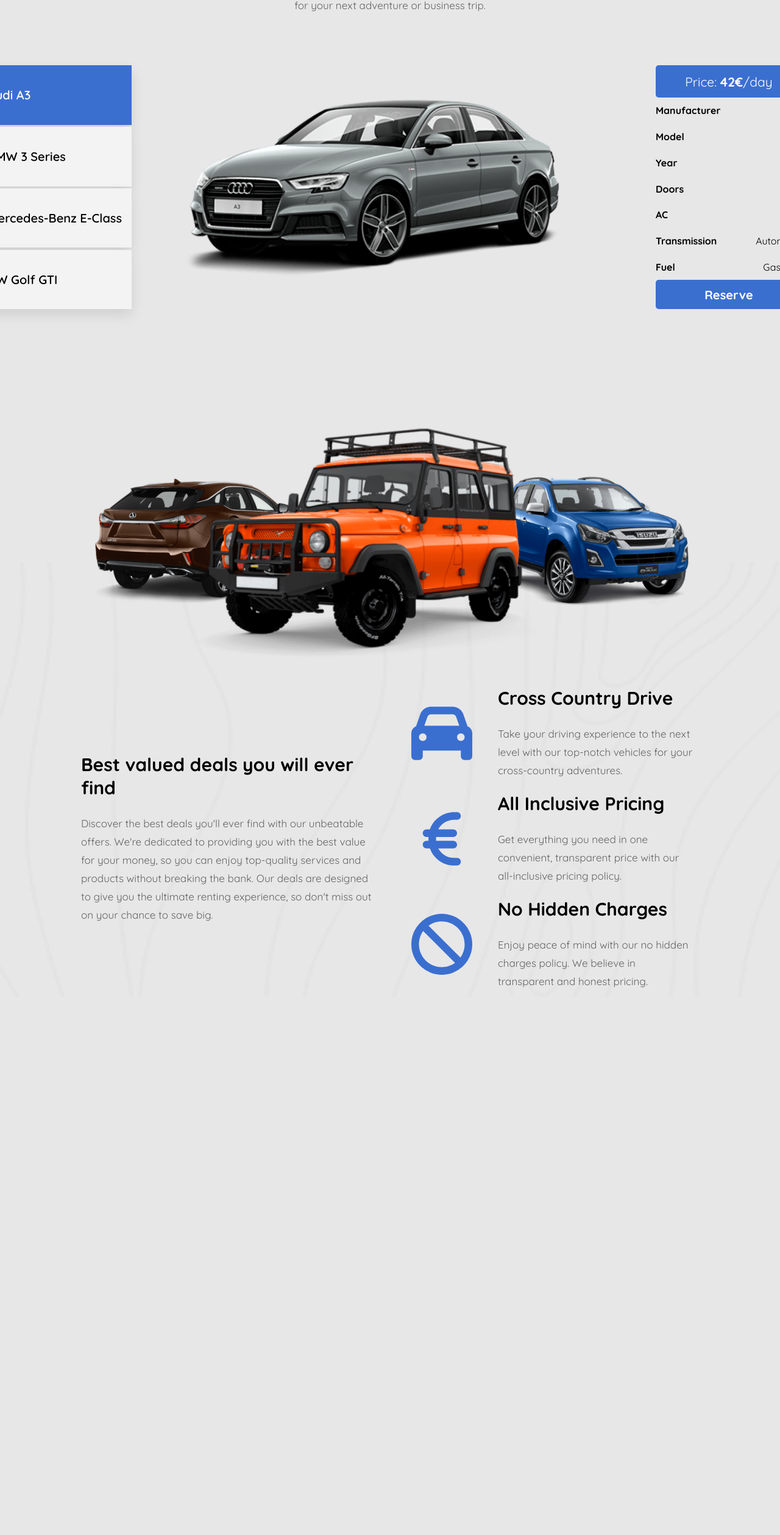
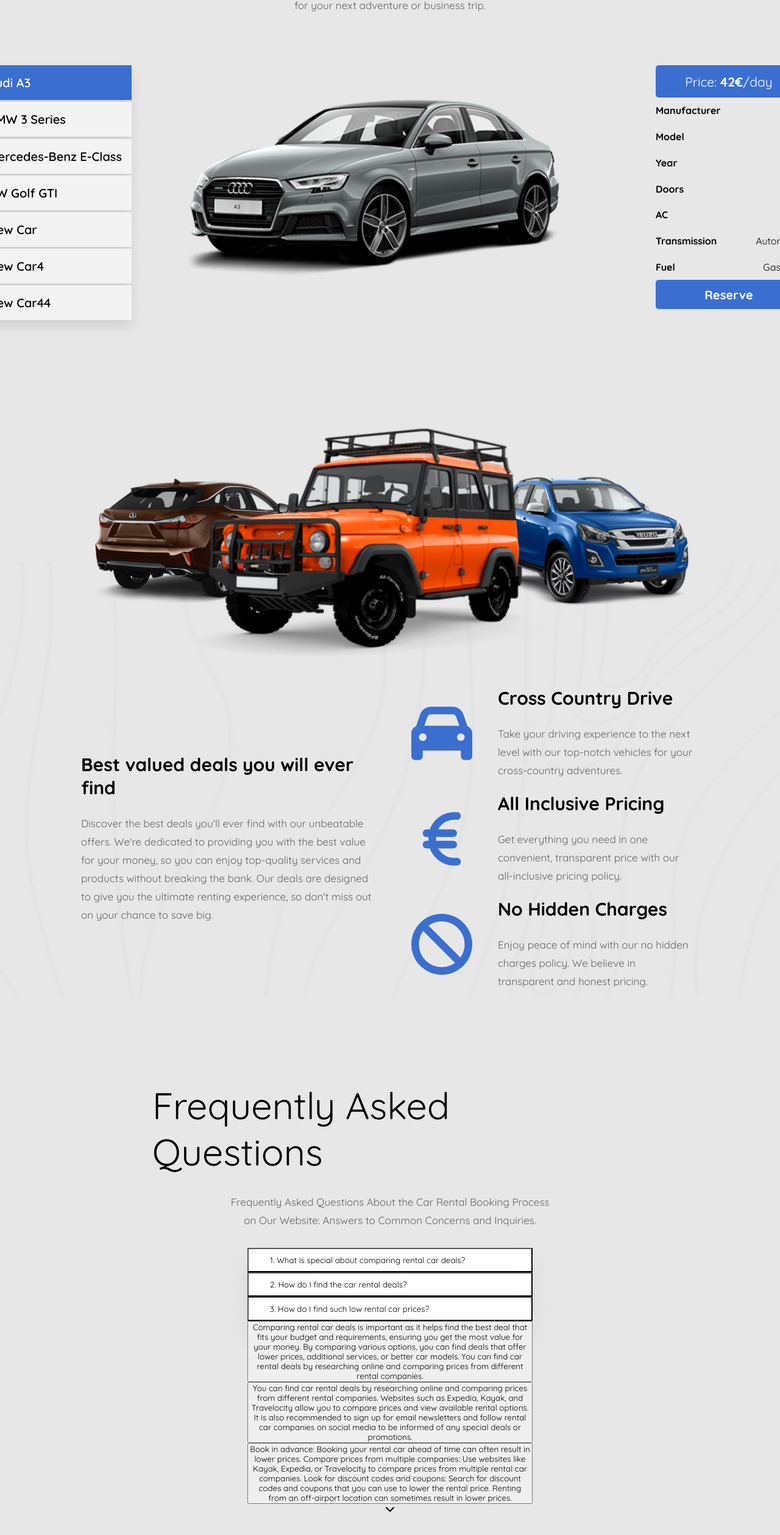
Before and after one commit to aldask/car-rental, a React (Create React App) app: page / in a window 1280 px wide. Shown: the part 1462-3980 px from the top of the page at 61% size. Before the commit the page ends 3097 px from the top, so only its background shows below. Built offline with nearby package versions, Linux system fonts and the light colour scheme.

Commit message:
Loaded questions

```diff
--- a/src/components/Booking.tsx
+++ b/src/components/Booking.tsx
@@ -59,6 +59,42 @@
   },
   {
     label: "VW Golf GTI",
+    img: GolfGTI,
+    manufacturer: "Volkswagen",
+    model: "Golf GTI",
+    year: "2021",
+    doors: "4/5",
+    ac: "Yes",
+    transmission: "Automatic",
+    fuel: "Gasoline",
+    price: "75",
+  },
+  {
+    label: "New Car",
+    img: GolfGTI,
+    manufacturer: "Volkswagen",
+    model: "Golf GTI",
+    year: "2021",
+    doors: "4/5",
+    ac: "Yes",
+    transmission: "Automatic",
+    fuel: "Gasoline",
+    price: "75",
+  },
+  {
+    label: "New Car4",
+    img: GolfGTI,
+    manufacturer: "Volkswagen",
+    model: "Golf GTI",
+    year: "2021",
+    doors: "4/5",
+    ac: "Yes",
+    transmission: "Automatic",
+    fuel: "Gasoline",
+    price: "75",
+  },
+  {
+    label: "New Car44",
     img: GolfGTI,
     manufacturer: "Volkswagen",
     model: "Golf GTI",
--- a/src/components/Faq.tsx
+++ b/src/components/Faq.tsx
@@ -1,52 +1,70 @@
-import { FontAwesomeIcon } from '@fortawesome/react-fontawesome';
-import { faChevronDown } from '@fortawesome/free-solid-svg-icons';
+import { FontAwesomeIcon } from "@fortawesome/react-fontawesome";
+import { faChevronDown } from "@fortawesome/free-solid-svg-icons";
+import { useState } from "react";
+
+interface Question {
+  asking: string;
+  answer: string;
+}
+
+export const questions: Question[] = [
+  {
+    asking: "1. What is special about comparing rental car deals?",
+    answer: "Comparing rental car deals is important as it helps find the best deal that fits your budget and requirements, ensuring you get the most value for your money. By comparing various options, you can find deals that offer lower prices, additional services, or better car models. You can find car rental deals by researching online and comparing prices from different rental companies.",
+  },
+  {
+    asking: "2. How do I find the car rental deals?",
+    answer: "You can find car rental deals by researching online and comparing prices from different rental companies. Websites such as Expedia, Kayak, and Travelocity allow you to compare prices and view available rental options. It is also recommended to sign up for email newsletters and follow rental car companies on social media to be informed of any special deals or promotions.",
+  },
+  {
+    asking: "3. How do I find such low rental car prices?",
+    answer: "Book in advance: Booking your rental car ahead of time can often result in lower prices. Compare prices from multiple companies: Use websites like Kayak, Expedia, or Travelocity to compare prices from multiple rental car companies. Look for discount codes and coupons: Search for discount codes and coupons that you can use to lower the rental price. Renting from an off-airport location can sometimes result in lower prices.",
+  },
+];
 
 function Faq() {
+  const [givenQuestion, setGivenQuestion] = useState("");
+  const [givenAnswer, setGivenAnswer] = useState("");
+
+  const handleQuestion = (e: React.MouseEvent<HTMLButtonElement, MouseEvent>
+  ) => {
+    const selectedQuesion = questions.find((q) => q.asking === e.currentTarget.value);
+  };
+
   return (
     <>
-    <section className="faqContainer">
-        <div className='faqTitle'>
-            <h1>Frequently Asked Questions</h1>
-            <p>Frequently Asked Questions About the Car Rental Booking Process on Our Website: Answers to Common Concerns and Inquiries.</p>
+      <section className="faqContainer">
+        <div className="faqTitle">
+          <h1>Frequently Asked Questions</h1>
+          <p>
+            Frequently Asked Questions About the Car Rental Booking Process on
+            Our Website: Answers to Common Concerns and Inquiries.
+          </p>
         </div>
-        <div className='questionBox'>
-            <div className='question'>
-                <p>1. What is special about comparing rental car deals?</p>
-                <FontAwesomeIcon icon={faChevronDown} />
-            </div>
-            <div className='answer'>
-                    <p>Comparing rental car deals is important as it helps find
-                        the best deal that fits your budget and requirements,
-                        ensuring you get the most value for your money. By comparing various
-                        options, you can find deals that offer lower prices, additional services,
-                        or better car models. You can find car rental deals by researching online
-                        and comparing prices from different rental companies.</p>
-                </div>
-            <div className='question'>
-                <p>2. How do I find the car rental deals?</p>
-                <FontAwesomeIcon icon={faChevronDown} />
-            </div>
-            <div className='answer'>
-                    <p>You can find car rental deals by researching online and comparing prices
-                        from different rental companies. Websites such as Expedia, Kayak, and
-                        Travelocity allow you to compare prices and view available rental options.
-                        It is also recommended to sign up for email newsletters and follow rental car
-                        companies on social media to be informed of any special deals or promotions.</p>
-                </div>
-            <div className='question'>
-                <p>3. How do I find such low rental car prices?</p>
-                <FontAwesomeIcon icon={faChevronDown} />
-            </div>
-            <div className='answer'>
-                    <p>Book in advance: Booking your rental car ahead of time can often
-                        result in lower prices. Compare prices from multiple companies:
-                        Use websites like Kayak, Expedia, or Travelocity to compare prices from multiple
-                        rental car companies. Look for discount codes and coupons: Search for discount codes
-                        and coupons that you can use to lower the rental price. Renting from an off-airport
-                        location can sometimes result in lower prices.</p>
-                </div>
+        <div className="questionBox">
+            {questions.map((q) => (
+                  <button
+                    key={q.asking}
+                    value={q.asking}
+                    onClick={handleQuestion}
+                    className="question"
+                  >
+                    {q.asking}
+                  </button>
+                  ))}
+                  {questions.map((q) => (
+                  <button
+                    key={q.answer}
+                    value={q.answer}
+                    onClick={handleQuestion}
+                  >
+                    {q.answer}
+                  </button>
+                  ))}
+            <FontAwesomeIcon icon={faChevronDown} className="arrow" />
+          <div className="answer">test</div>
         </div>
-    </section>
+      </section>
     </>
   );
 }
--- a/src/pages/HomePage.tsx
+++ b/src/pages/HomePage.tsx
@@ -15,6 +15,7 @@
       <Booking />
       <RentalFleet />
       <Banner />
+      <Faq />
     </>
   );
 }
```
Also changed, not shown: src/components/RentalFleet.tsx (+7 -21 lines).
